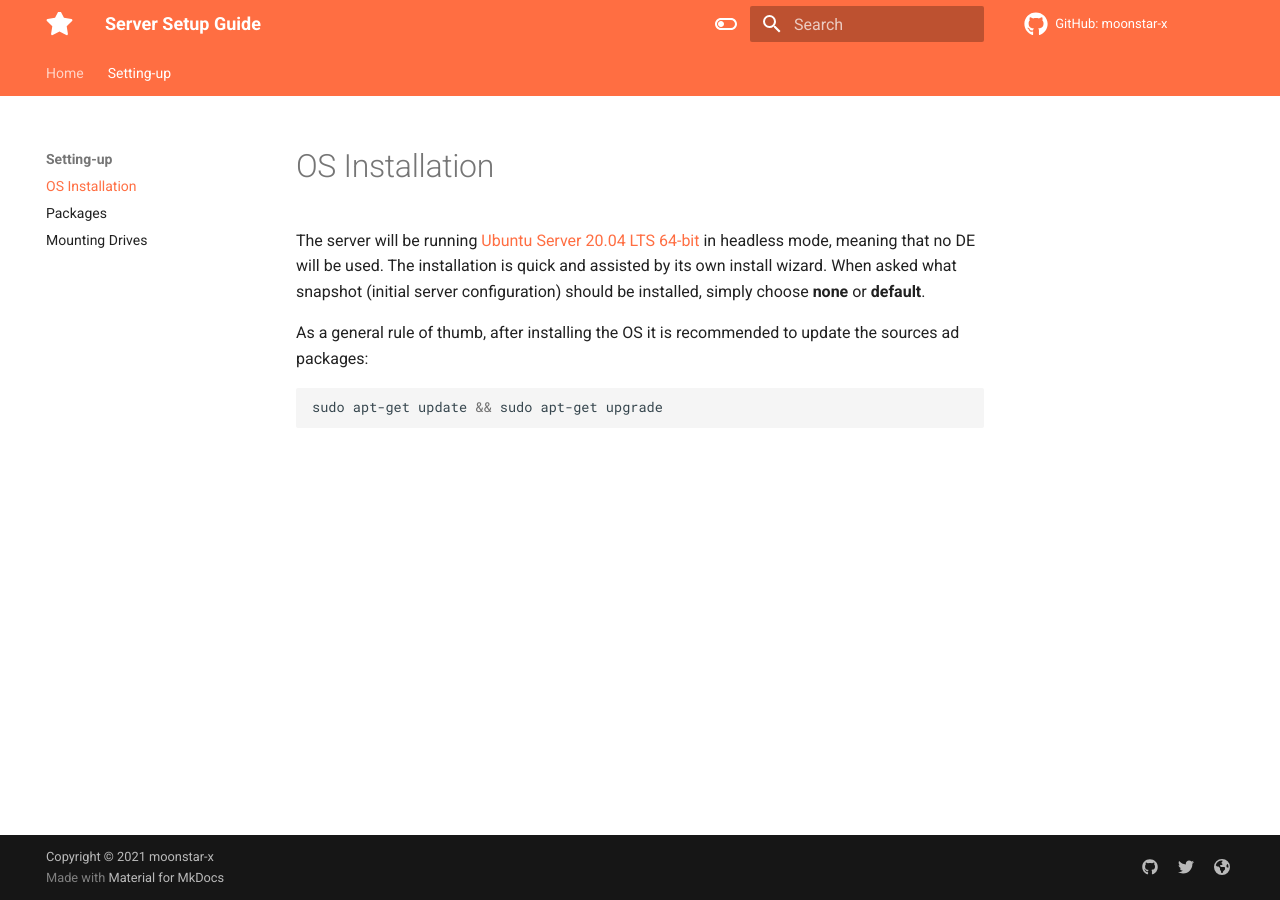
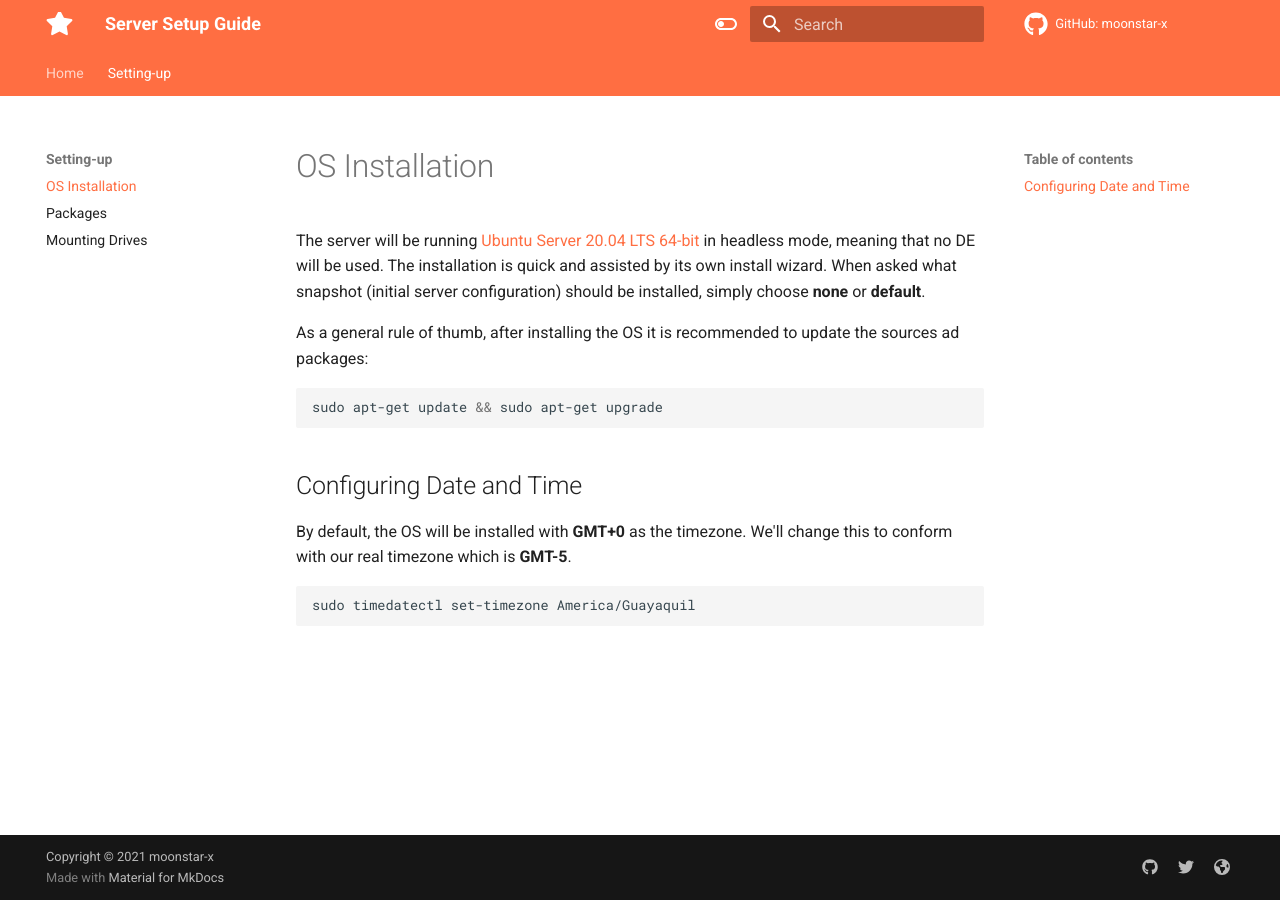
Before and after one commit to moonstar-x/server-setup, an MkDocs documentation site: the page built from docs/setting-up/os-installation.md, in a window 1280 px wide. Built offline with MkDocs 1.6.1 and Material for MkDocs 9.7.7, drawn with Linux system fonts in a browser that asks for light colours.

Commit message:
Added date and time section.

````diff
--- a/docs/setting-up/os-installation.md
+++ b/docs/setting-up/os-installation.md
@@ -7,3 +7,11 @@ As a general rule of thumb, after installing the OS it is recommended to update
 ```bash
 sudo apt-get update && sudo apt-get upgrade
 ```
+
+## Configuring Date and Time
+
+By default, the OS will be installed with **GMT+0** as the timezone. We'll change this to conform with our real timezone which is **GMT-5**.
+
+```bash
+sudo timedatectl set-timezone America/Guayaquil
+```
````
